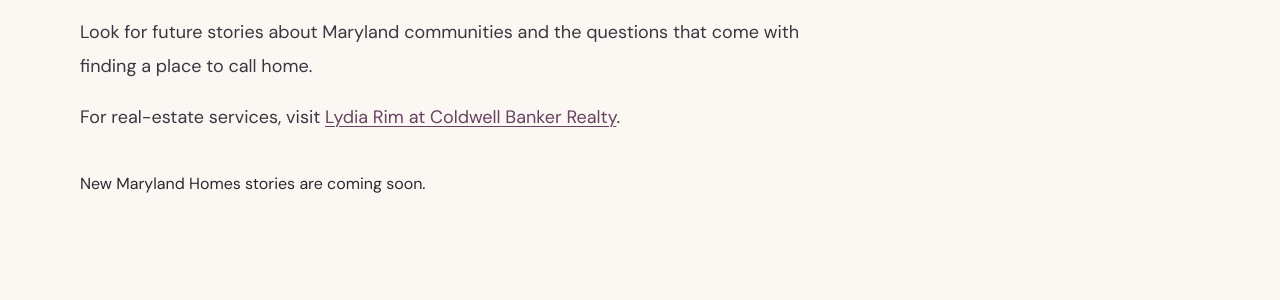
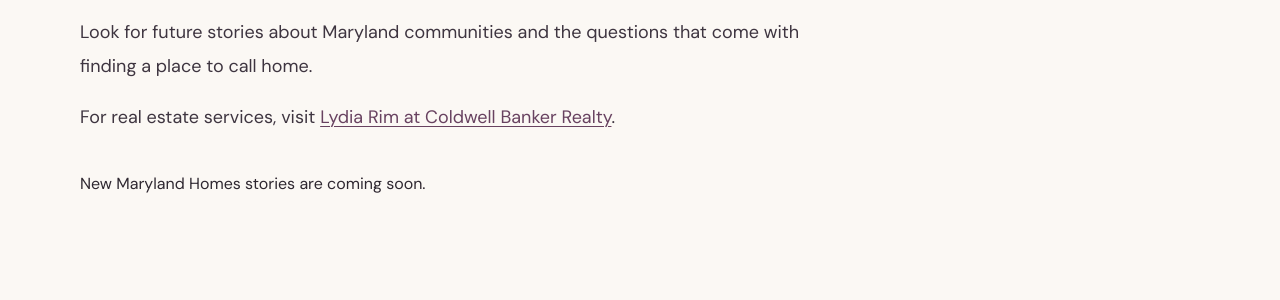
Before and after one commit to lydiarim22-coder/mindoflydia, a Jekyll site: the page built from maryland-homes.md, in a window 1280 px wide. Shown: the part 509-809 px from the top of the page. Built offline with Jekyll 4.4.1, drawn with Linux system fonts in a browser that asks for light colours; some web fonts are replaced.

```diff
--- a/maryland-homes.md
+++ b/maryland-homes.md
@@ -5,4 +5,4 @@ permalink: /maryland-homes/
 category: maryland-homes
 description: A place to explore home and community in Maryland, with a special focus on Howard County.
 ---
-<p>Look for future stories about Maryland communities and the questions that come with finding a place to call home.</p><p>For real-estate services, visit <a href="https://lydiarim.sites.cbmoxi.com/">Lydia Rim at Coldwell Banker Realty</a>.</p>
+<p>Look for future stories about Maryland communities and the questions that come with finding a place to call home.</p><p>For real estate services, visit <a href="https://lydiarim.sites.cbmoxi.com/">Lydia Rim at Coldwell Banker Realty</a>.</p>
```
